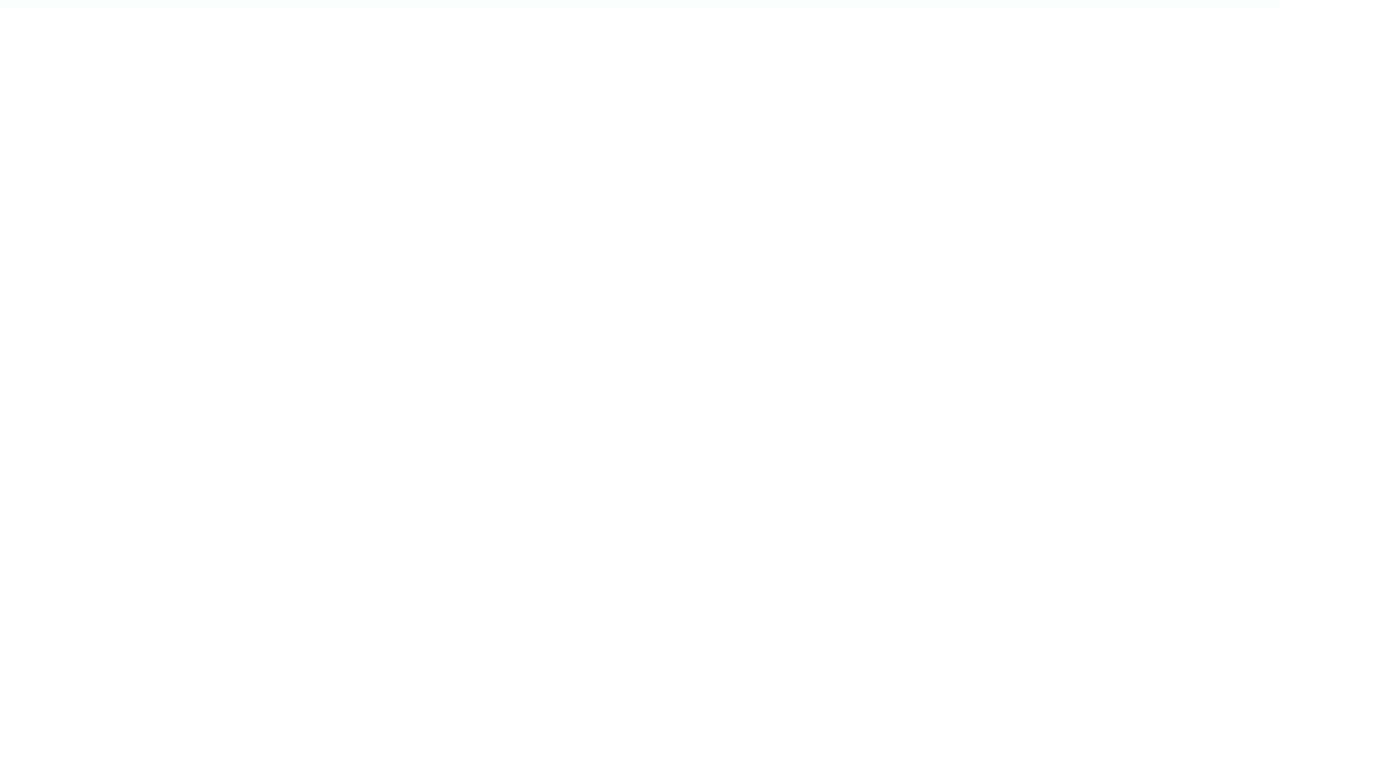
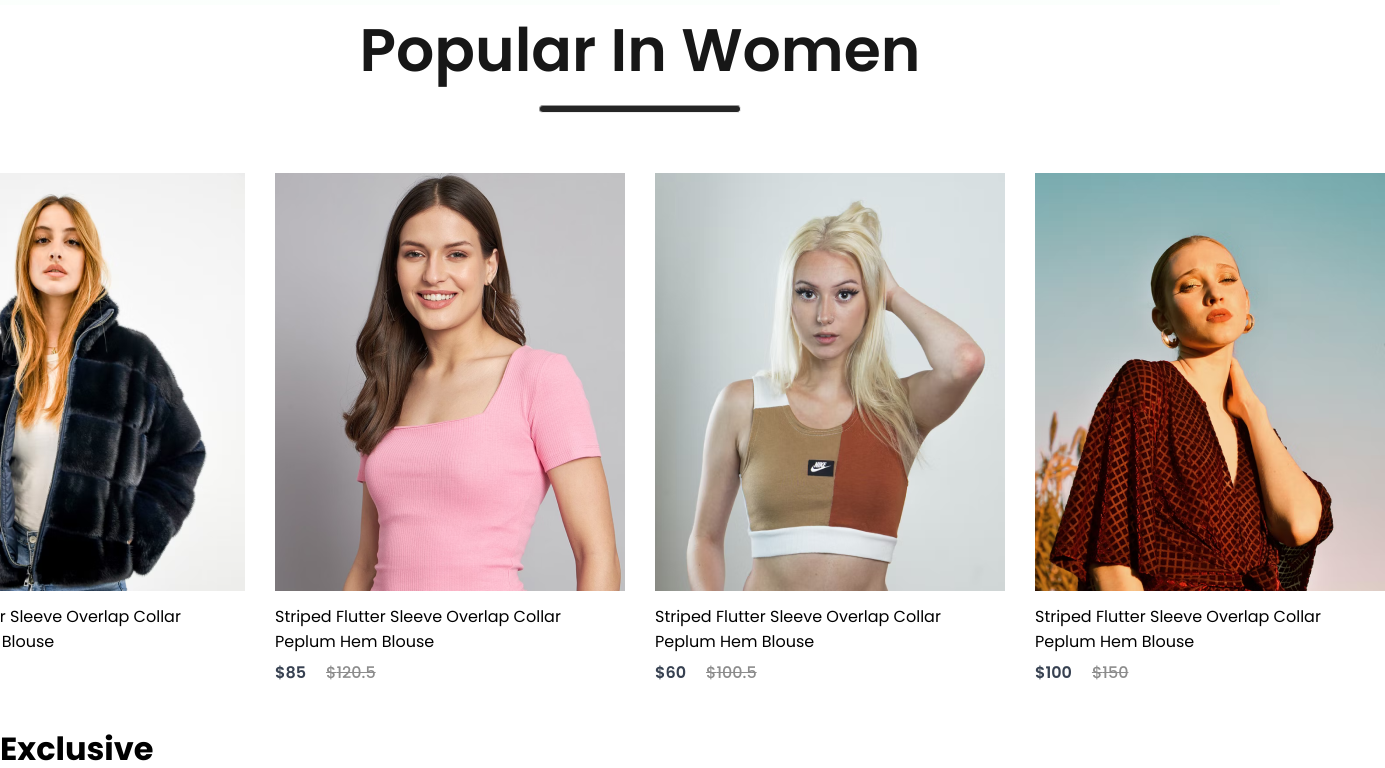
Before and after one commit to justtinsamuel/e-commerce, a React (Create React App) app in the folder frontend/: page / in a window 1280 px wide. Shown: the part 892-1660 px from the top of the page, 1385 px wide, since content can reach past the window. Before the commit the page ends 918 px from the top, so only its background shows below. Built offline with nearby package versions, Linux system fonts and the light colour scheme.

Commit message:
new layout hero

```diff
--- a/frontend/src/Components/Hero/Hero.jsx
+++ b/frontend/src/Components/Hero/Hero.jsx
@@ -15,11 +15,12 @@
         </div>
         <p>collections</p>
         <p>for everyone</p>
+        <div className="hero-latest-btn">
+          <div>Latest Collection</div>
+          <img src={arrow_icon} alt="" />
+        </div>
       </div>
-      <div className="hero-latest-btn">
-        <div>Latest Collection</div>
-        <img src={arrow_icon} alt="" />
-      </div>
+
       <div className="hero-right">
         <img src={hero_image} alt="" />
       </div>
--- /dev/null
+++ b/frontend/src/Components/Item/Item.css
@@ -0,0 +1,30 @@
+.item {
+  width: 350px;
+}
+
+.item p {
+  margin: 6px 0px;
+}
+
+.item-prices {
+  display: flex;
+  gap: 20px;
+}
+
+.item-price-new {
+  color: #374151;
+  font-size: 18x;
+  font-weight: 600;
+}
+
+.item-price-old {
+  color: #8c8c8c;
+  font-size: 18x;
+  font-weight: 500;
+  text-decoration: line-through;
+}
+
+.item:hover {
+  transform: scale(1.05);
+  transition: 0.6s;
+}
--- /dev/null
+++ b/frontend/src/Components/Item/Item.jsx
@@ -0,0 +1,17 @@
+import React from "react";
+import "./Item.css";
+
+const Item = (props) => {
+  return (
+    <div className="item">
+      <img src={props.image} alt="" />
+      <p>{props.name}</p>
+      <div className="item-prices">
+        <div className="item-price-new">${props.new_price}</div>
+        <div className="item-price-old">${props.old_price}</div>
+      </div>
+    </div>
+  );
+};
+
+export default Item;
--- /dev/null
+++ b/frontend/src/Components/Offers/Offers.jsx
@@ -0,0 +1,21 @@
+import React from "react";
+import "./Offers.css";
+import exclusive_image from '../Assets/exclusive_image.png'
+
+const Offers = () => {
+  return (
+    <div className="offers">
+      <div className="offers-left">
+        <h1>Exclusive</h1>
+        <h1>Offers for you</h1>
+        <p>Only on Best Sellers Products</p>
+        <button>Check Now</button>
+      </div>
+      <div className="offers-right">
+        <img src={exclusive_image} alt="" />
+      </div>
+    </div>
+  );
+};
+
+export default Offers;
--- /dev/null
+++ b/frontend/src/Components/Popular/Popular.css
@@ -0,0 +1,25 @@
+.popular {
+  display: flex;
+  flex-direction: column;
+  align-items: center;
+  gap: 10px;
+  height: 90vh;
+}
+.popular h1 {
+  color: #171717;
+  font-size: 60px;
+  font-weight: 600;
+}
+
+.popular hr {
+  width: 200px;
+  height: 6px;
+  border-radius: 10px;
+  background: #252525;
+}
+
+.popular-item{
+    margin-top: 50px;
+    display: flex;
+    gap: 30px;
+}
--- /dev/null
+++ b/frontend/src/Components/Popular/Popular.jsx
@@ -0,0 +1,29 @@
+import React from "react";
+import "./Popular.css";
+import data_product from "../Assets/data";
+import Item from "../Item/Item";
+
+const Popular = () => {
+  return (
+    <div className="popular">
+      <h1>Popular In Women</h1>
+      <hr />
+      <div className="popular-item">
+        {data_product.map((item, i) => {
+          return (
+            <Item
+              key={i}
+              id={item.id}
+              name={item.name}
+              image={item.image}
+              new_price={item.new_price}
+              old_price={item.old_price}
+            />
+          );
+        })}
+      </div>
+    </div>
+  );
+};
+
+export default Popular;
--- a/frontend/src/Pages/Shop.jsx
+++ b/frontend/src/Pages/Shop.jsx
@@ -1,10 +1,14 @@
 import React from "react";
 import Hero from "../Components/Hero/Hero";
+import Popular from "../Components/Popular/Popular";
+import Offers from "../Components/Offers/Offers";
 
 const Shop = () => {
   return (
     <div>
       <Hero />
+      <Popular />
+      <Offers />
     </div>
   );
 };
```
Also changed, not shown: frontend/src/Components/Offers/Offers.css (added).
